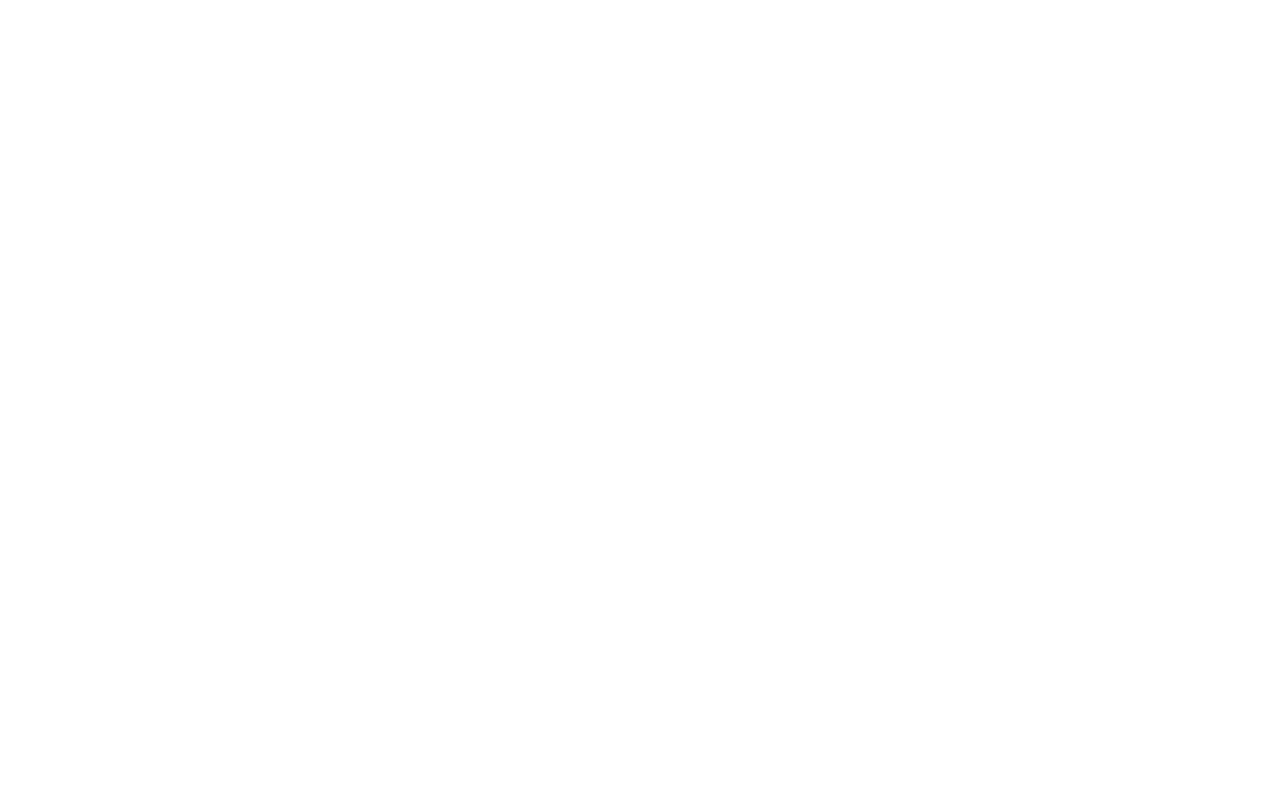
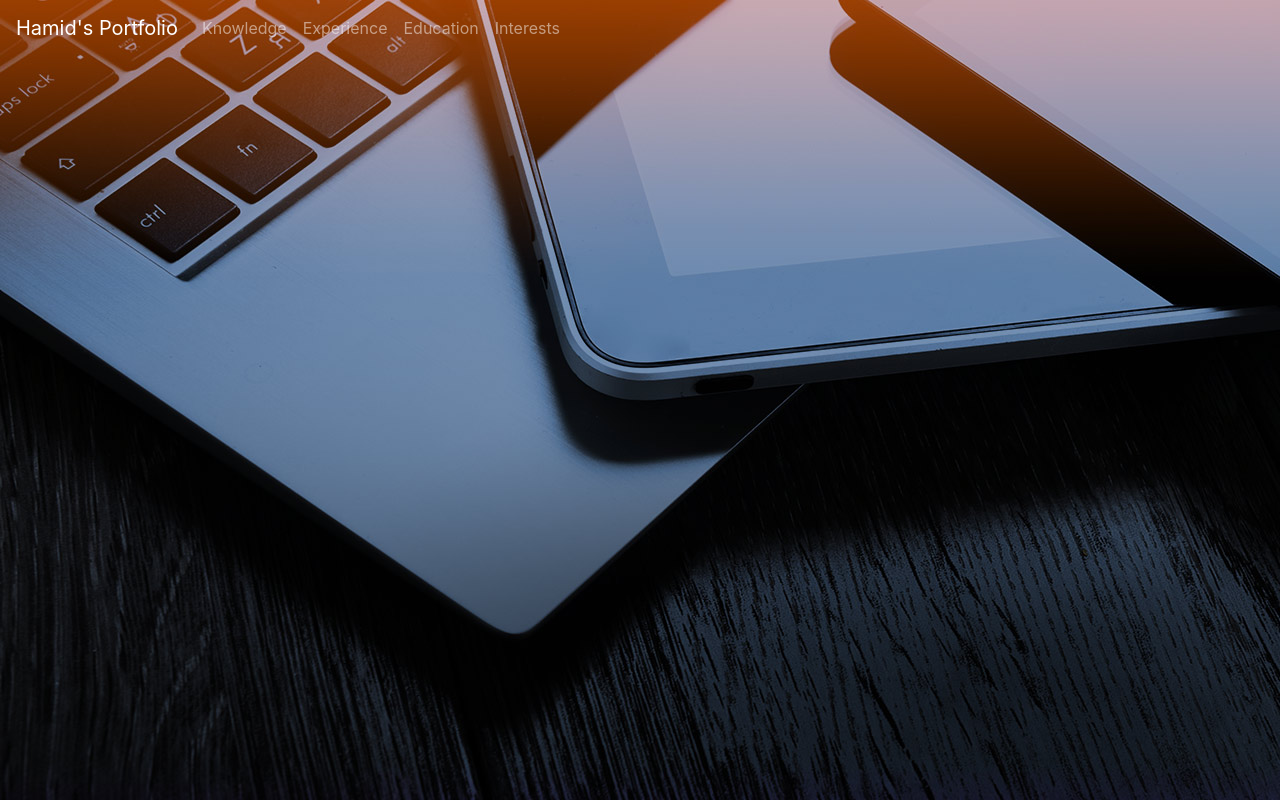
Before and after one commit to hamidval/portfolio, a React (Create React App) app: page /hamid in a window 1280 px wide. Built offline with nearby package versions, Linux system fonts and the light colour scheme.

Commit message:
started layout, issue with background image not covering whole screen, needs review

```diff
--- a/package.json
+++ b/package.json
@@ -10,6 +10,7 @@
     "@testing-library/user-event": "^7.2.1",
     "bootstrap": "^4.5.0",
     "react": "^16.13.1",
+    "react-bootstrap": "^1.0.1",
     "react-dom": "^16.13.1",
     "react-icons": "^3.10.0",
     "react-router-dom": "^5.2.0",
--- a/src/App.js
+++ b/src/App.js
@@ -3,6 +3,7 @@
 import Home from './components/Home'
 import About from './components/About'
 import Projects from './components/Projects'
+import PortfolioHamid from './components/PortfolioHamid'
 import './Custom.css';
 import './App.css';
 
@@ -20,6 +21,7 @@
       <Route exact path='/' render={() => (<Home  />)}/>
       <Route exact path='/about' render={() => (<About  />)}/>
       <Route exact path='/projects' render={() => (<Projects  />)}/>
+      <Route exact path='/hamid' render={() => (<PortfolioHamid  />)}/>
 
 
 
--- /dev/null
+++ b/src/components/PortfolioHamid.js
@@ -0,0 +1,111 @@
+import React, { Component } from 'react';
+import { withRouter} from 'react-router-dom';
+import hamidBack from './hamid-back.jpg'
+import {Navbar,Nav, NavDropdown,Form,FormControl,Button} from 'react-bootstrap'
+
+
+const imageStyle = {
+    backgroundImage: `url(${hamidBack})`,
+    width:'100%',
+    height:'100%',
+    position:'absolute',
+    top:'0',
+    left:'0',
+    backgroundRepeat:'no-repeat',
+    backgroundSize:'cover%'
+
+
+
+
+  }
+
+
+class PortfolioHamid extends Component {
+        constructor(props){
+            super(props)
+            this.state = {skills:["AWS","JavaScript","ReactJS","NodeJs","Java","Python","ExpressJS"],
+                            status:0}
+        }
+
+
+        setStatus=(val)=>{
+            this.setState({status:1})
+
+        }
+
+    render() {
+
+        return (
+
+
+
+            <div style={imageStyle}>
+
+                <div className='nav-port'>
+                    <Navbar collapseOnSelect expand="lg" bg="" variant="dark">
+                    <Navbar.Brand href="#home">Hamid's Portfolio</Navbar.Brand>
+                    <Navbar.Toggle aria-controls="responsive-navbar-nav" />
+                    <Navbar.Collapse id="responsive-navbar-nav">
+                        <Nav className="mr-auto nav-port">
+                        <Nav.Link onClick={()=>{this.setStatus(1)}} href="#features">Knowledge</Nav.Link>
+                        <Nav.Link href="#pricing">Experience</Nav.Link>
+                        <Nav.Link href="#pricing">Education</Nav.Link>
+                        <Nav.Link href="#pricing">Interests</Nav.Link>
+
+
+                        </Nav>
+
+                    </Navbar.Collapse>
+                    </Navbar>
+
+                </div>
+                {this.state.status == 1?
+                <div className='container'>
+                <div className='row'>
+                    <div className='col-7'>
+                        <div className='grid'>
+
+                            {
+                                this.state.skills.map((item,index)=>(
+                                    <div  className='service skills'>
+                                    <div className="card" style={{width: '18rem',color:'black'}}>
+                                    {/* <img className="card-img-top" src="..." alt="Card image cap"/> */}
+                                    <div className="card-body">
+                                    <h5 className="card-title">{item}</h5>
+
+                                    </div>
+                                  </div>
+                                </div>
+                                ))
+                            }
+
+                        </div>
+
+
+                    </div>
+
+
+                    <div className='col-5 desc'>
+                        <p>
+                            My aim is to be seen as "not your average developer".
+                            I have a diverse set of skills, mostly self taught in my spare time.
+                            Strong Skills in Web Development
+                        </p>
+
+                    </div>
+
+                </div>
+
+                </div>
+                :null}
+
+
+
+
+            </div>
+
+        );
+    }
+}
+
+export default withRouter(PortfolioHamid);
--- a/src/index.css
+++ b/src/index.css
@@ -1,4 +1,6 @@
 body {
+  height:100%;
+  width:100%;
   margin: 0;
   font-family: -apple-system, BlinkMacSystemFont, 'Segoe UI', 'Roboto', 'Oxygen',
     'Ubuntu', 'Cantarell', 'Fira Sans', 'Droid Sans', 'Helvetica Neue',
@@ -6,6 +8,12 @@
   -webkit-font-smoothing: antialiased;
   -moz-osx-font-smoothing: grayscale;
 }
+
+html {
+  height: 100%;
+  width:100%
+}
+
 
 code {
   font-family: source-code-pro, Menlo, Monaco, Consolas, 'Courier New',
@@ -164,3 +172,19 @@
   background-color: black;
   color: #FFFFF0;
 }
+
+.nav-port{
+  width:50%;
+
+}
+
+.skills{
+ width:50px;
+
+}
+
+
+.desc{
+  color: #FFFFF0;
+  margin-top:50px
+}
```
Also changed, not shown: src/components/hamid-back.jpg (added), 1 other file (tests, documents, lock files or other folders).
